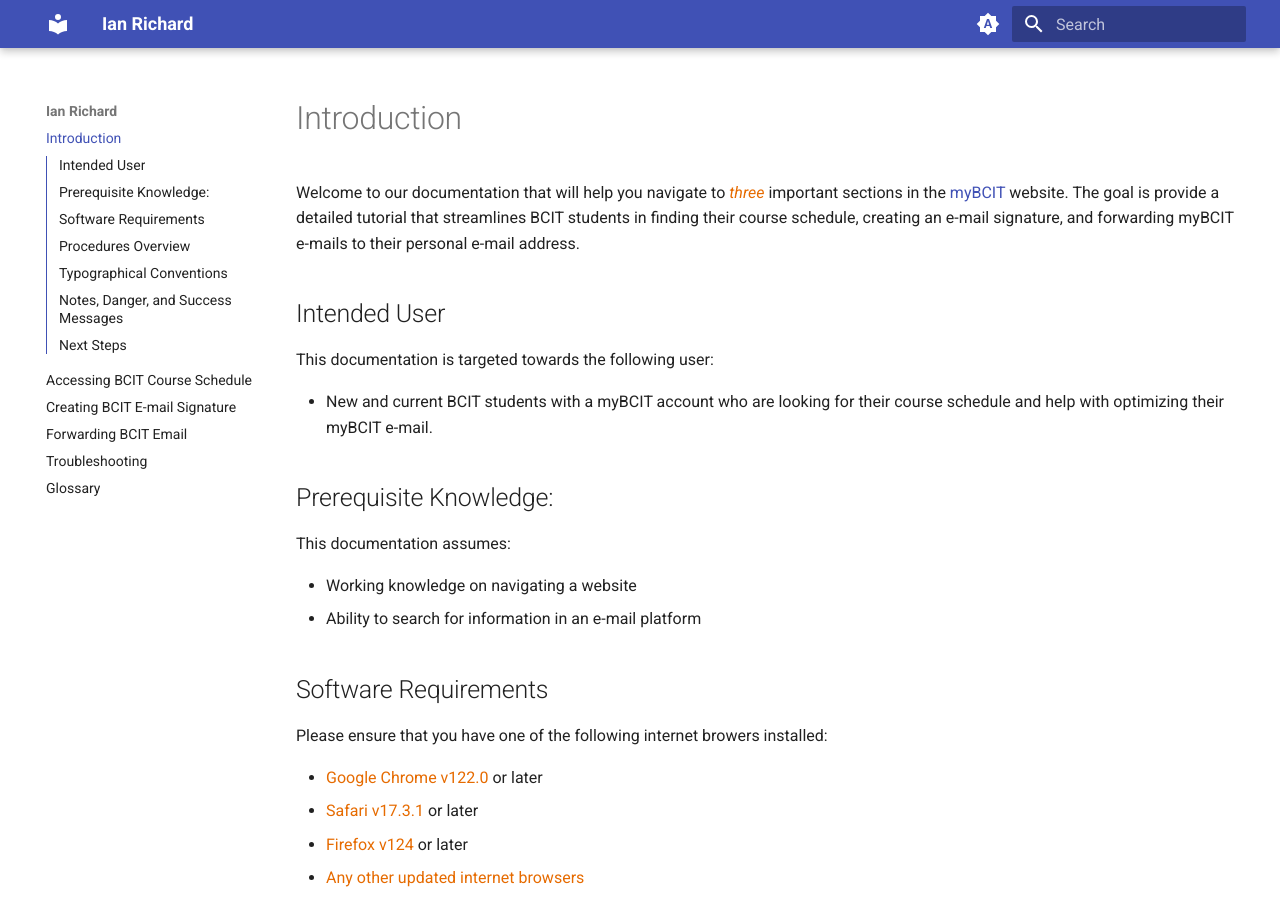
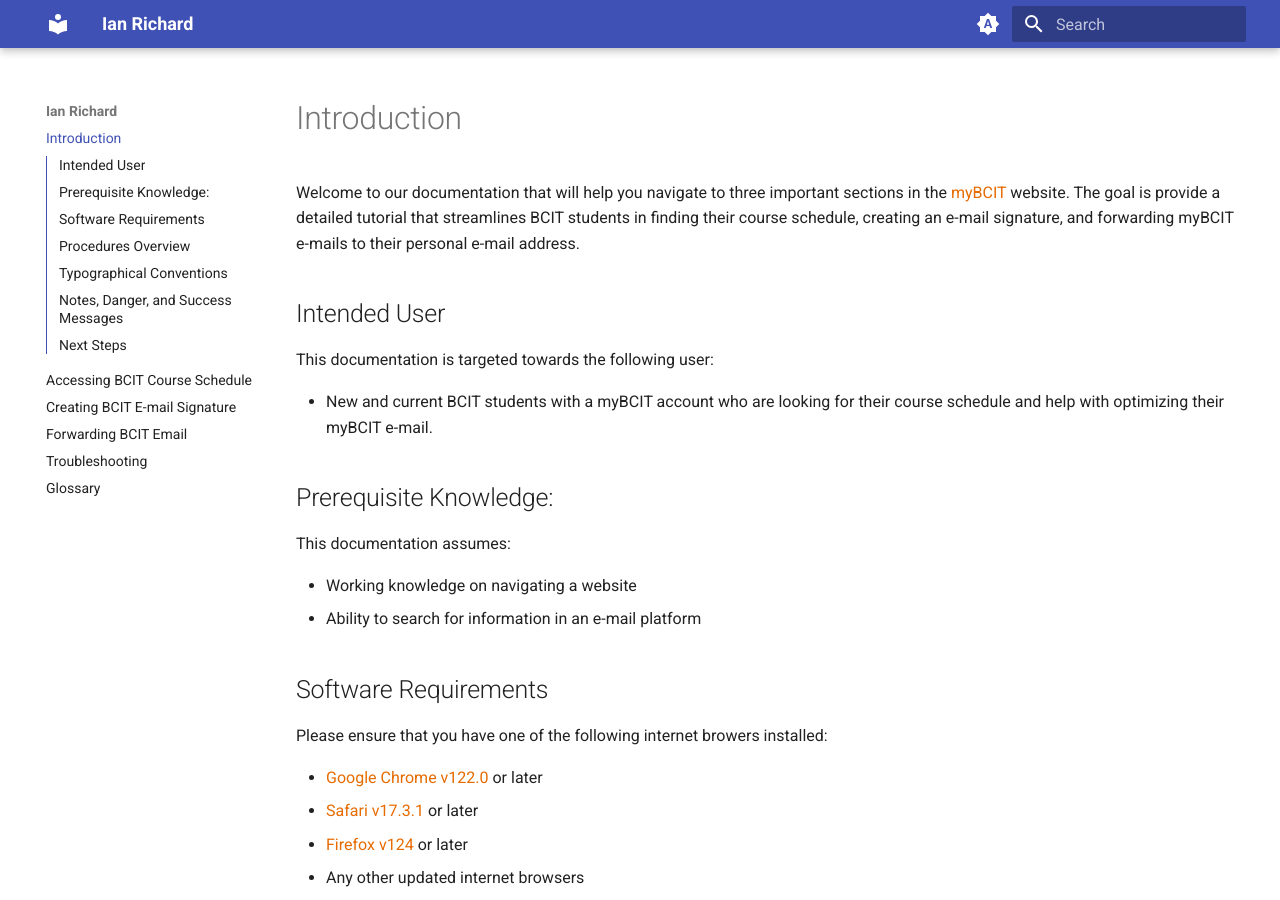
Before and after one commit to beingaturtle/beingaturtle.github.io, an MkDocs documentation site: the page built from docs/index.md, in a window 1280 px wide and 900 px high. Built offline with MkDocs 1.6.1 and Material for MkDocs 9.7.7, drawn with Linux system fonts in a browser that asks for light colours; some of the changed lines change nothing that is shown.

Commit message:
Update links in index

```diff
--- a/docs/index.md
+++ b/docs/index.md
@@ -1,8 +1,6 @@
 # Introduction
-Welcome to our documentation that will help you navigate to <span style ="color:#e66b00"> _three_ </strong>
-</span>
-important sections in the
-[myBCIT](https://my.bcit.ca/) website. The goal is provide a detailed tutorial that streamlines BCIT students in
+Welcome to our documentation that will help you navigate to three important sections in the <a href = "https://my.bcit.ca/" style = "color: #e66b00"> myBCIT </a>
+ website. The goal is provide a detailed tutorial that streamlines BCIT students in
 finding their course schedule, creating an e-mail signature, and forwarding myBCIT e-mails to their personal e-mail
 address.
 
@@ -22,18 +20,17 @@
 ## Software Requirements
 Please ensure that you have one of the following internet browers installed:
 
-* <span style ="color:#e66b00 "> Google Chrome v122.0 </span> or later
-* <span style ="color:#e66b00 "> Safari v17.3.1 </span> or later
-* <span style ="color:#e66b00 "> Firefox v124 </span> or later
-* <span style ="color:#e66b00 "> Any other updated internet browsers </span>
+* <a href = "https://www.google.com/intl/en_ca/chrome/" style = "color: #e66b00"> Google Chrome v122.0 </a> or later
+* <a href = "https://www.apple.com/ca/safari/" style = "color: #e66b00"> Safari v17.3.1 </a> or later
+* <a href = "https://www.mozilla.org/en-CA/firefox/new/" style = "color: #e66b00"> Firefox v124 </a> or later
+* Any other updated internet browsers
 
 ## Procedures Overview
 The main sections of this documentation are summarized below:
 
-* <span style ="color:#e66b00 "> Accessing BCIT Course Schedule </span>
-* <span style ="color:#e66b00 "> Creating E-mail Signature </span>
-* <span style ="color:#e66b00 "> Forwarding BCIT E-mail </span>
-
+* <a href = "task1" style = "color: #e66b00"> Accessing BCIT Course Schedule </a>
+* <a href = "task2" style = "color: #e66b00"> Creating E-mail Signature </a>
+* <a href = "task3" style = "color: #e66b00"> Forwarding BCIT E-mail </a>
 
 ## Typographical Conventions
 
```
